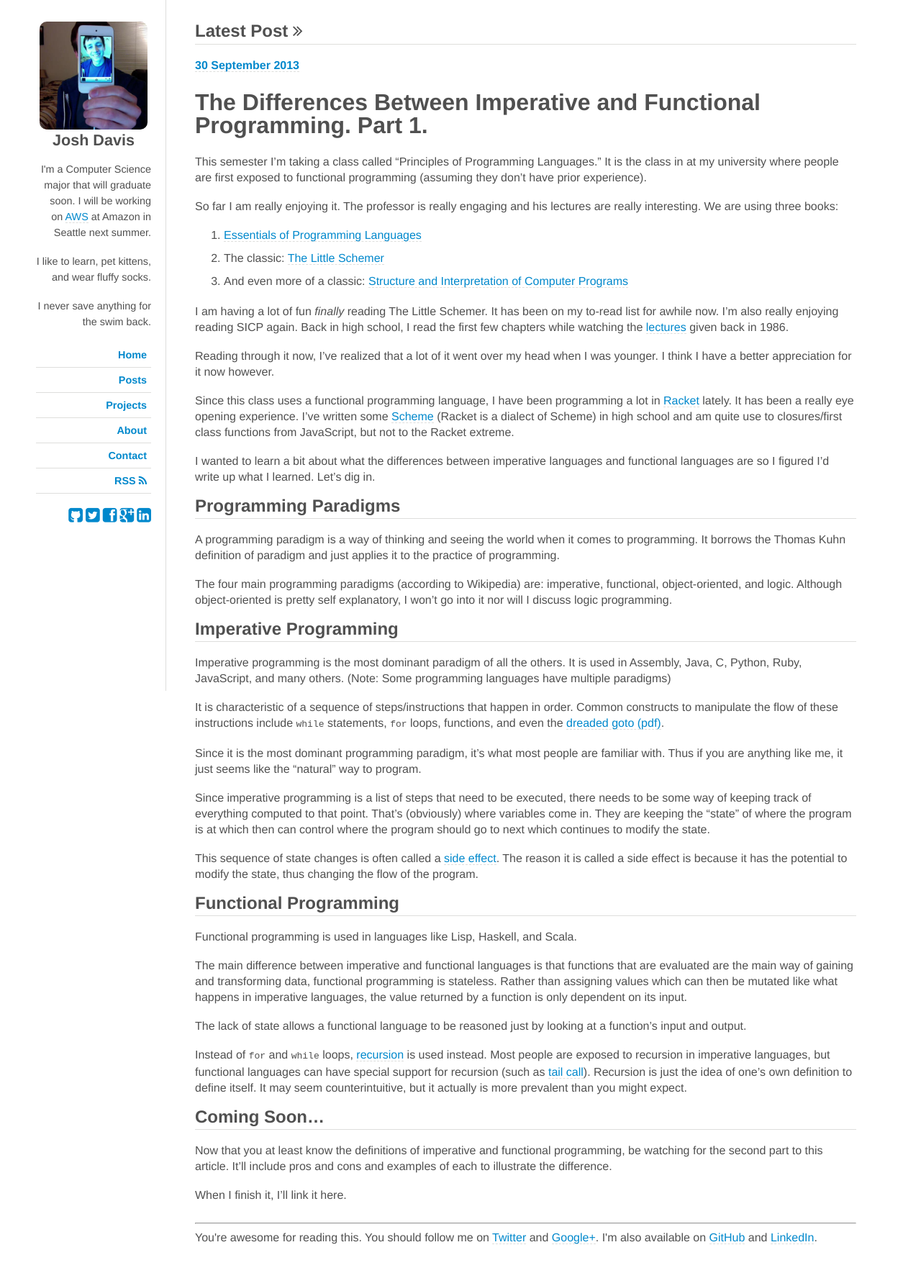
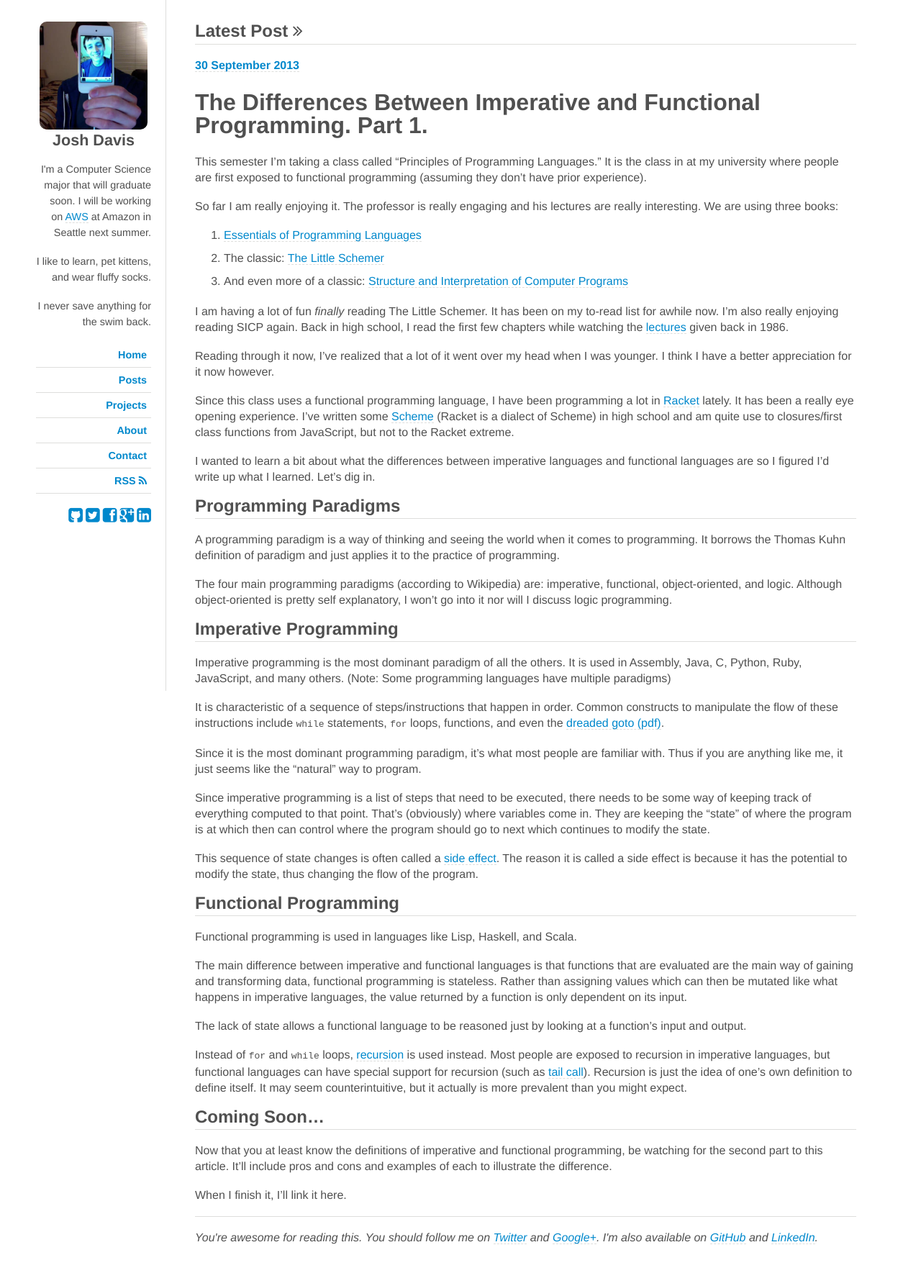
Before and after one commit to jdavis/jdavis.github.com, a Jekyll site: the page built from index.html, in a window 1280 px wide. Shown: the whole page at 72% size. Built offline with Jekyll 4.4.1, drawn with Linux system fonts in a browser that asks for light colours; some web fonts are replaced; Markdown is read by kramdown in place of the engine named in the settings.

Commit message:
Fix up appearance like bottom line

```diff
--- a/_layouts/post.html
+++ b/_layouts/post.html
@@ -7,7 +7,6 @@ layout: default
 {{ content }}
 
 <div class="end">
-    <hr/>
     <p>
         You're awesome for reading this. You should follow me on
         <a href="https://twitter.com/HopefulJosh">Twitter</a>
--- a/css/base.css
+++ b/css/base.css
@@ -278,7 +278,9 @@ div.logo .josh:hover {
 }
 
 div.end {
-    margin: 27px 0;
+    font-style: italic;
+    border-top: 1px solid #dededc;
+    padding-top: 18px;
     padding-bottom: 20px;
 }
 
--- a/index.html
+++ b/index.html
@@ -16,7 +16,6 @@ description: The personal website for Josh Davis, contains about info, contact l
 {{ site.posts.first.content }}
 
 <div class="end">
-    <hr/>
     <p>
         You're awesome for reading this. You should follow me on
         <a href="https://twitter.com/HopefulJosh">Twitter</a>
```
